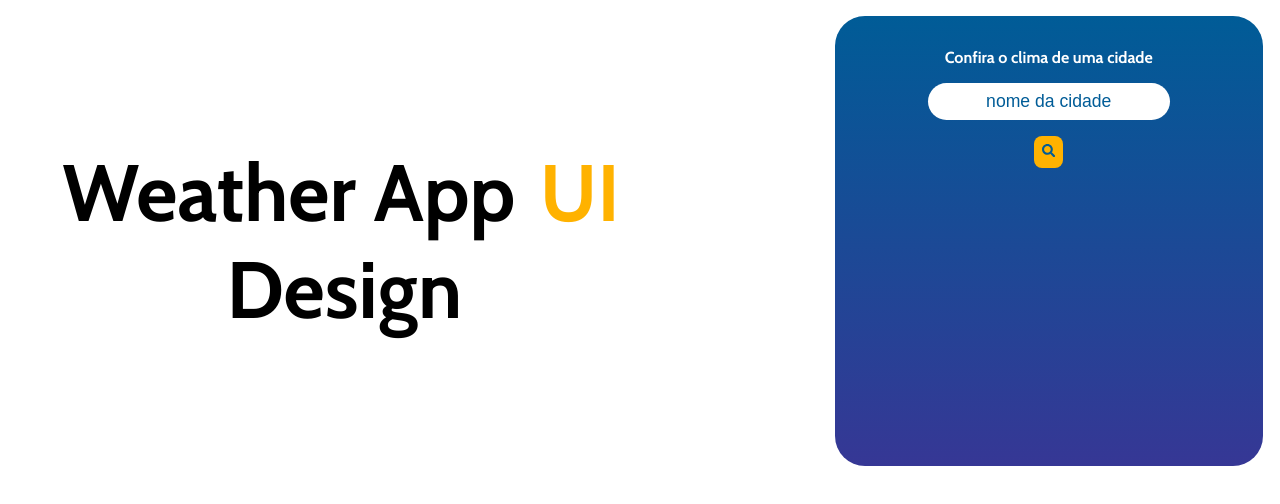
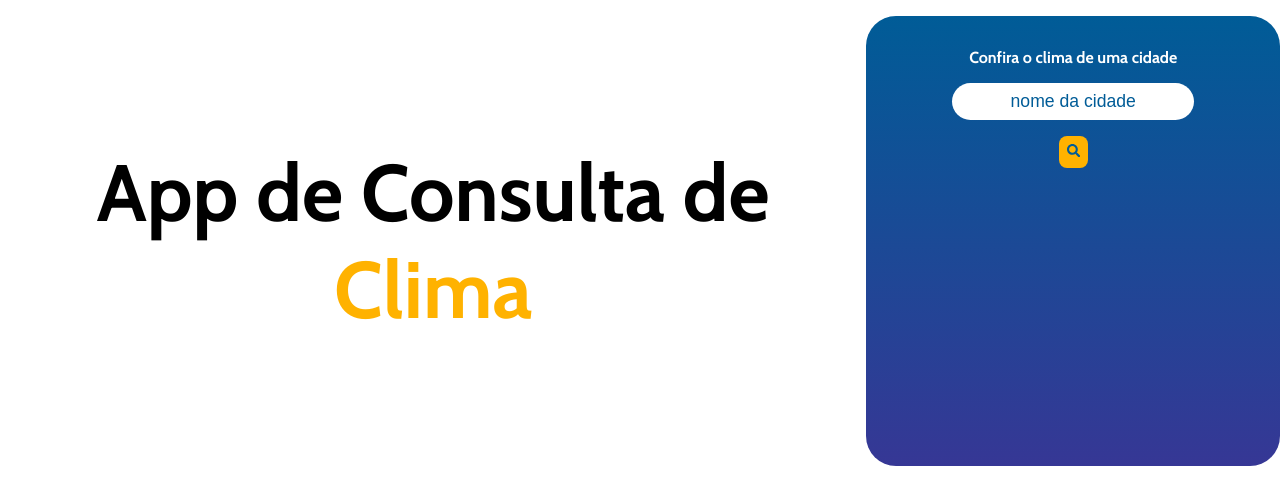
Before and after one commit to Luiz-de-Lima/weather-app-react-ts, a React (Create React App) app: page / in a window 1280 px wide. Shown: the top 504 px of the page. Built offline with nearby package versions, Linux system fonts and the light colour scheme.

Commit message:
fix: ajustes na responsividade e no titulo

```diff
--- a/src/components/Header/index.tsx
+++ b/src/components/Header/index.tsx
@@ -1,10 +1,9 @@
-import React from "react";
 import "./styles.scss";
 export const Header = () => {
   return (
     <header>
       <h1 className="title">
-        Weather App <span className="span-title">UI</span> Design
+        App de Consulta de <span className="span-title">Clima </span>
       </h1>
     </header>
   );
--- a/src/components/Header/styles.scss
+++ b/src/components/Header/styles.scss
@@ -1,7 +1,7 @@
 header {
   .title {
     font-size: 5rem;
-    width: 80%;
+
     font-weight: 700;
     color: #000000;
     text-align: center;
@@ -11,9 +11,9 @@ header {
     }
   }
   @media screen and (max-width: 820px) {
-    width: 100%;
     .title {
       font-size: 3.18rem;
+      text-align: center;
     }
   }
 }
--- a/src/components/Weather/index.tsx
+++ b/src/components/Weather/index.tsx
@@ -1,17 +1,13 @@
 import React, { useState } from "react";
-import { FaWind, FaMapMarkerAlt, FaSearch } from "react-icons/fa";
-import { BsMoisture, BsDropletFill } from "react-icons/bs";
+import { FaSearch } from "react-icons/fa";
 import { WeatherProps } from "../types/weather";
+import { WeatherData } from "../WeatherData";
 import { api } from "../../api";
 import "./styles.scss";
-import { WeatherData } from "../WeatherData";
 
 export const Weather = () => {
-  const apiCountry = "https://countryflagsapi.com/png/";
-
   const [weather, setWeather] = useState<WeatherProps>();
   const [inputContent, setInputContent] = useState("");
-  const [erro, setError] = useState("");
 
   const handleChange = (e: React.ChangeEvent<HTMLInputElement>) => {
     setInputContent(e.target.value);
@@ -34,7 +30,6 @@ export const Weather = () => {
         alert(
           "Não foi possivel encontrar o clima de uma cidade com este nome."
         );
-        setError("cidade não existe");
       }
     } else {
       alert("Digite uma cidade");
@@ -59,12 +54,10 @@ export const Weather = () => {
       >
         <FaSearch />
       </button>
-      {weather ? (
+      {weather && (
         <>
           <WeatherData data={weather} />
         </>
-      ) : (
-        <p>{erro}</p>
       )}
     </div>
   );
```
